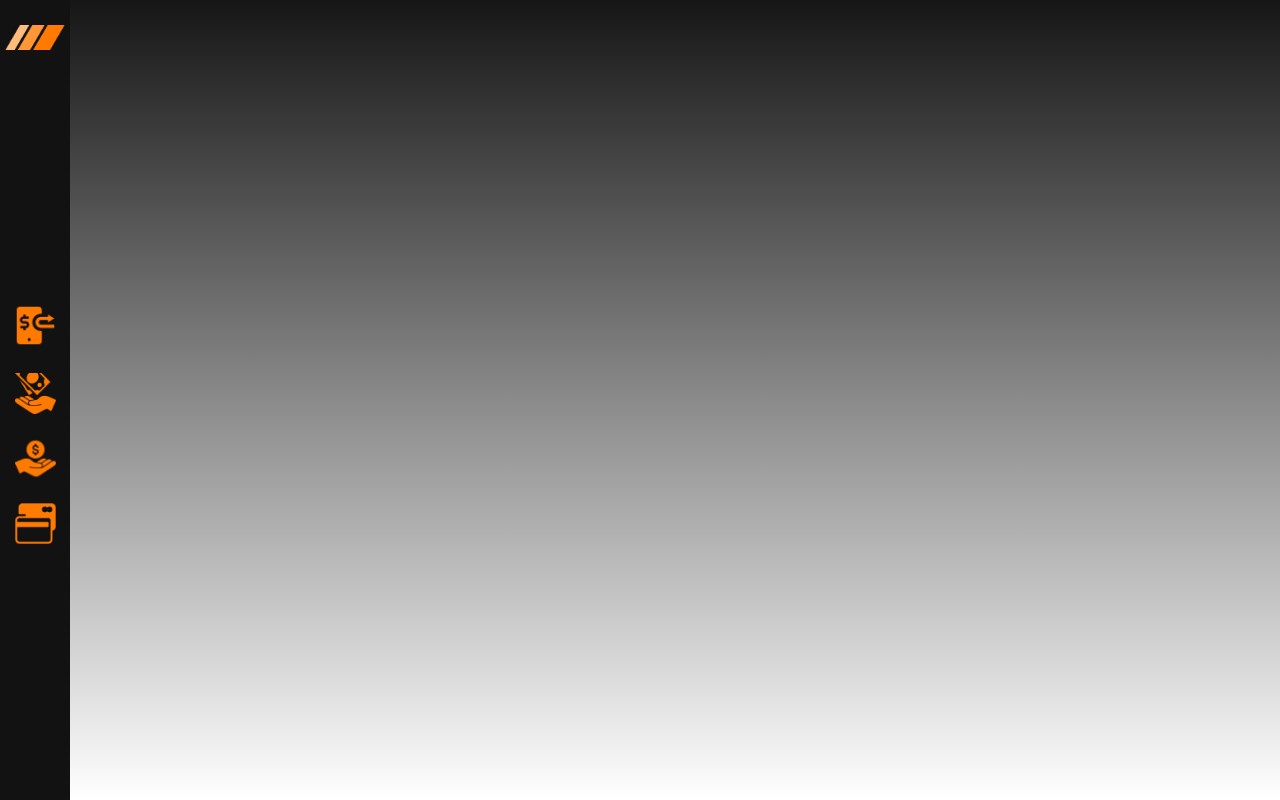
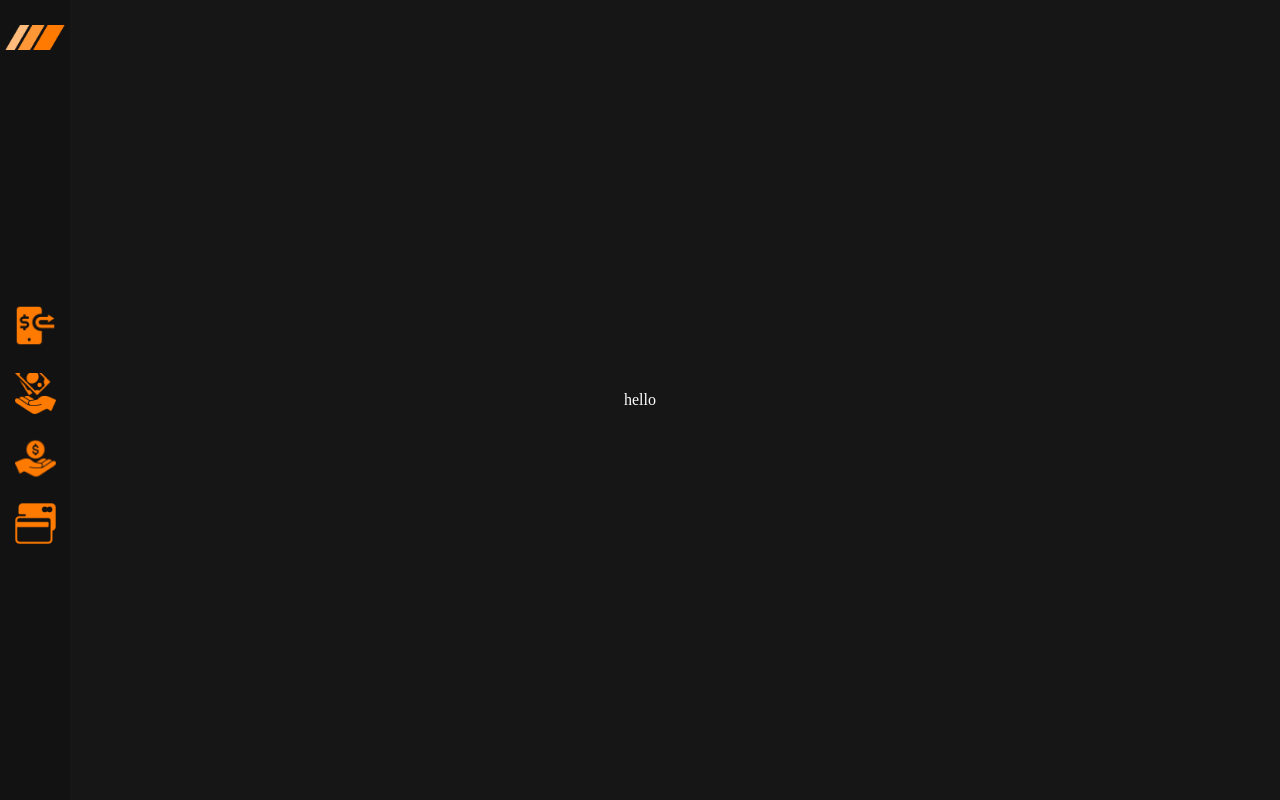
Before and after one commit to BrunoMoises/go-finance-app, a Next.js app: page / in a window 1280 px wide. Built offline with nearby package versions, Linux system fonts and the light colour scheme.

Commit message:
Configure css of main

```diff
--- a/src/components/AppTemplate/styles.ts
+++ b/src/components/AppTemplate/styles.ts
@@ -8,6 +8,10 @@ export const Container = styled.div`
 `;
 
 export const Main = styled.div`
+    background-color: ${props => props.theme.colors.black2};
     width: 100%;
     height: 100%;
+    display: flex;
+    align-items: center;
+    justify-content: center;
 `;
```
